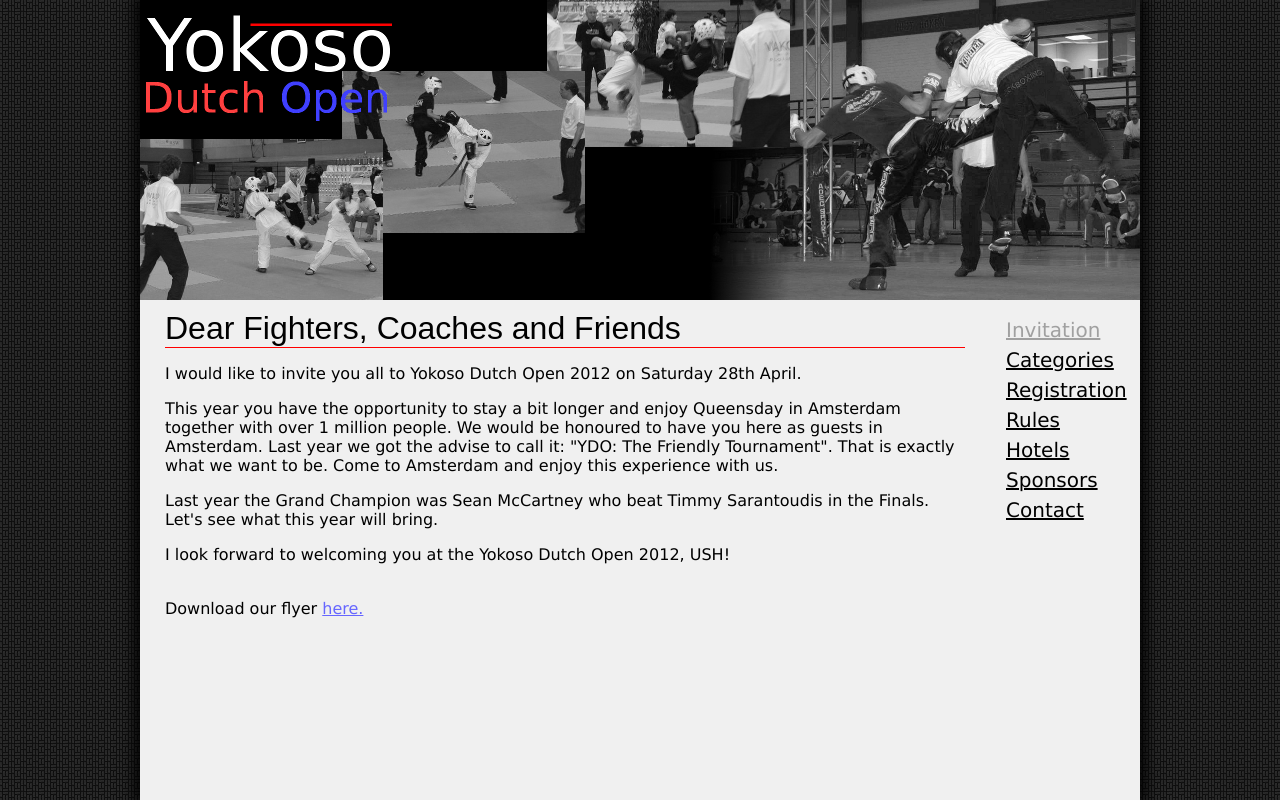
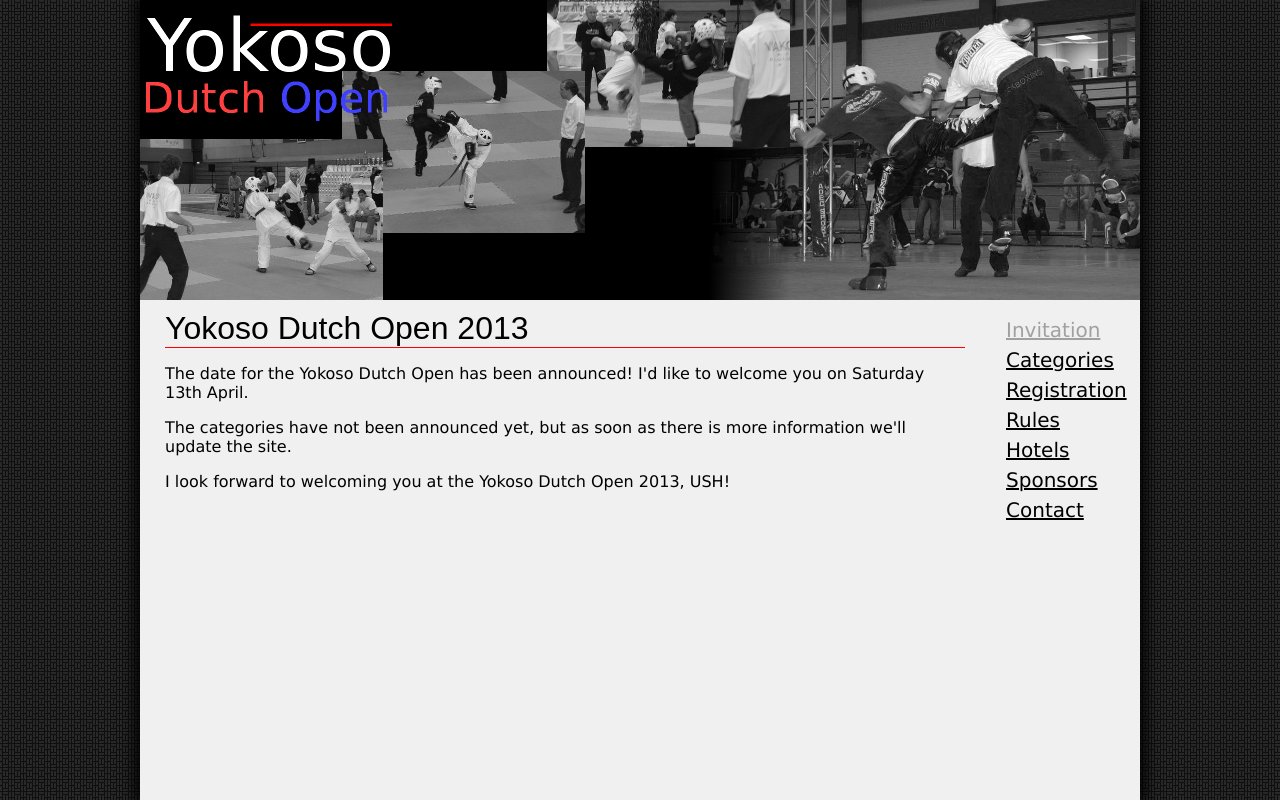
Before and after one commit to exelian/YokosoSite, a plain HTML site: page index.html in a window 1280 px wide. Drawn offline with Linux system fonts and the light colour scheme.

Commit message:
Changed main text and added disabled class

```diff
--- a/css/main.css
+++ b/css/main.css
@@ -21,6 +21,11 @@
 
 a:visited {
     color: #aa33ff;
+}
+
+a.disabled {
+    color: #cccccc !important;
+    cursor: auto;
 }
 
 header {
--- a/index.html
+++ b/index.html
@@ -21,24 +21,17 @@
       </ul>
     </div>
     <div id="content">
-      <h1>Dear Fighters, Coaches and Friends</h1>
-      <p>I would like to invite you all to Yokoso Dutch Open 2012 on Saturday 28th April.</p>
+      <h1>Yokoso Dutch Open 2013</h1>
       <p>
-        This year you have the opportunity to stay a bit longer and enjoy Queensday in
-        Amsterdam together with over 1 million people. We would be honoured to have you
-        here as guests in Amsterdam. Last year we got the advise to call it: "YDO: The
-        Friendly Tournament". That is exactly what we want to be. Come to Amsterdam and
-        enjoy this experience with us.
+        The date for the Yokoso Dutch Open has been announced! I'd like to welcome you on Saturday 13th April.
       </p>
       <p>
-       Last year the Grand Champion was Sean McCartney who beat Timmy Sarantoudis in the
-       Finals. Let's see what this year will bring.
+        The categories have not been announced yet, but as soon as there is more information we'll update the site.
       </p>
       <p>
-        I look forward to welcoming you at the Yokoso Dutch Open 2012, USH!
+        I look forward to welcoming you at the Yokoso Dutch Open 2013, USH!
       </p>
-      <br />
-      Download our flyer <a href="YokosoDutchOpen2012.pdf">here.</a>
+      <!--Download our flyer <a href="YokosoDutchOpen2012.pdf">here.</a>-->
     </div>
   </body>
 </html>
```
